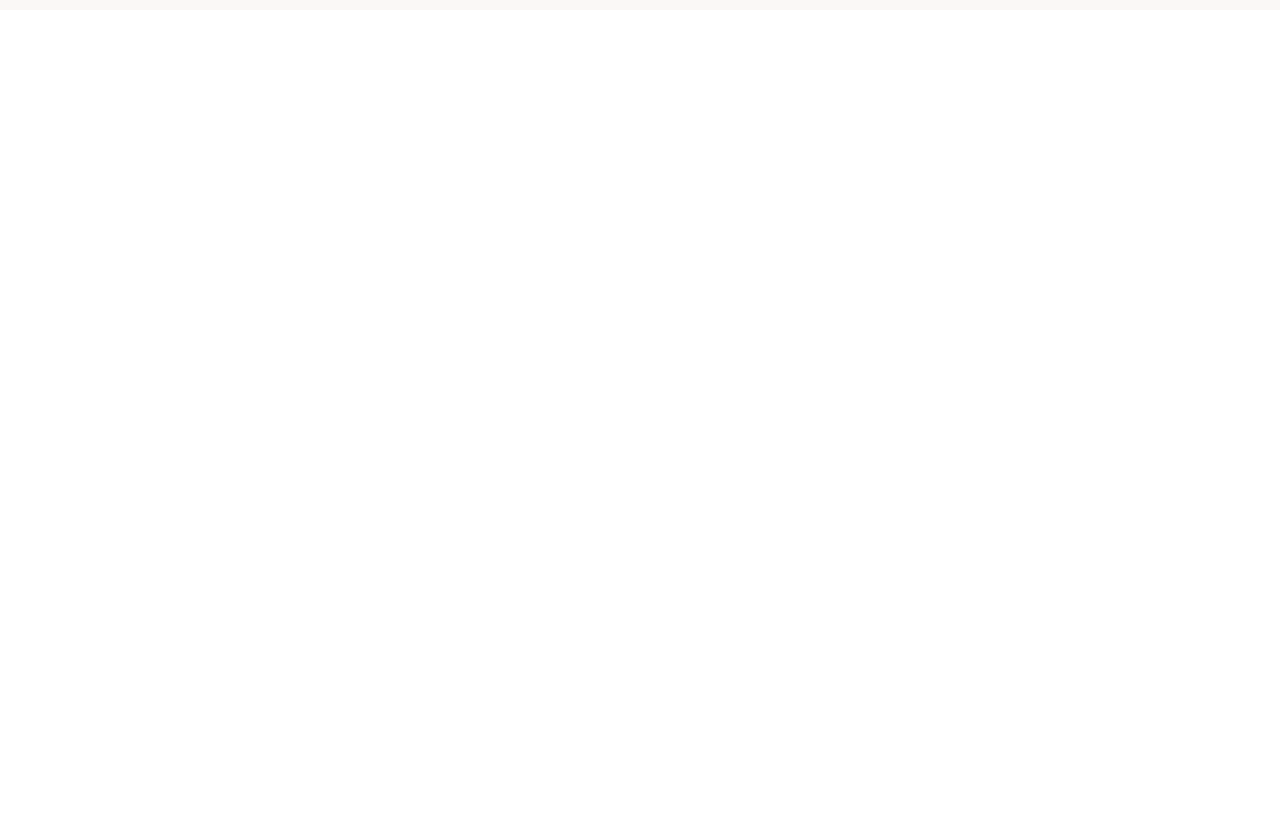
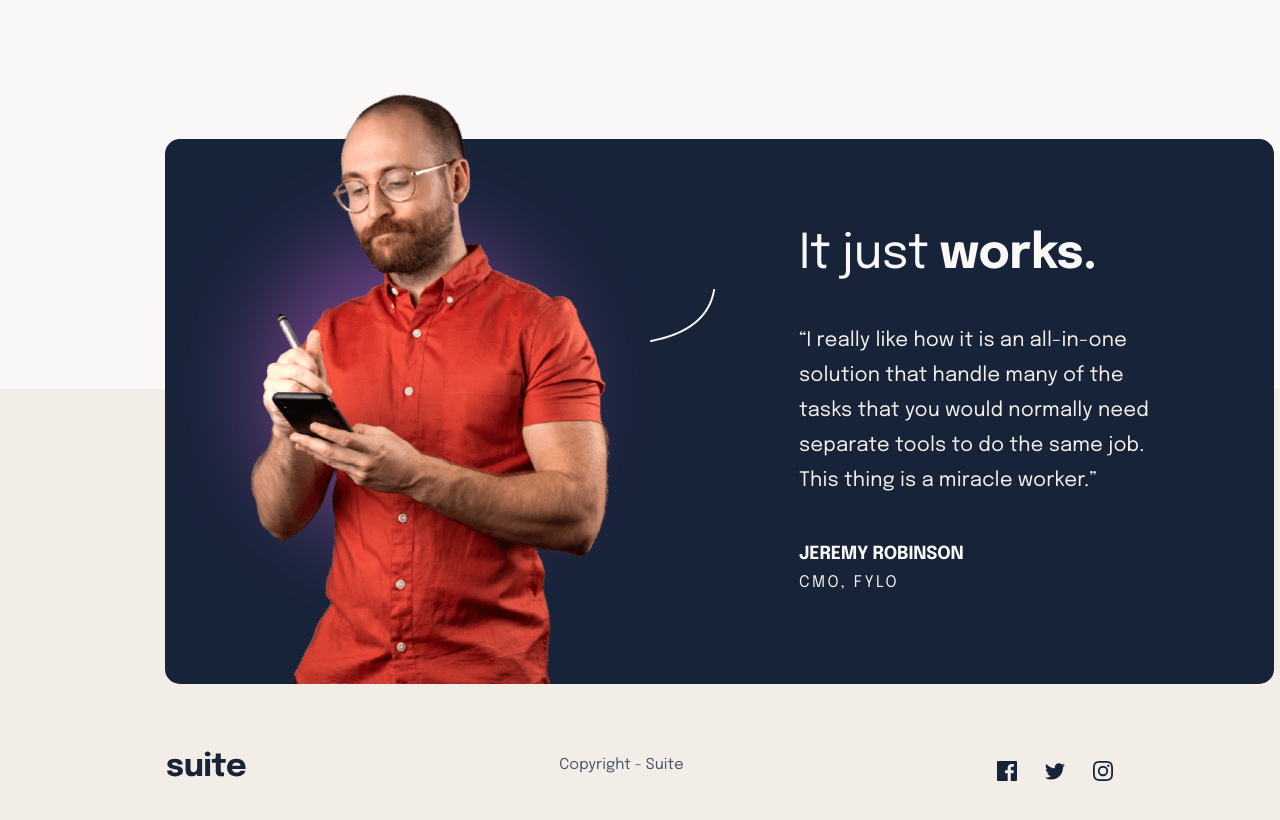
Before and after one commit to caarlosdamian/suite-landing, a React (Vite) app: page / in a window 1280 px wide. Shown: the part 790-1610 px from the top of the page. Before the commit the page ends 800 px from the top, so only its background shows below. Built offline with nearby package versions, Linux system fonts and the light colour scheme.

Commit message:
finish desktop application

```diff
--- a/src/App.scss
+++ b/src/App.scss
@@ -1,4 +1,4 @@
-@import '\ scss-const.scss';
+@import "\ scss-const.scss";
 * {
   margin: 0;
   padding: 0;
@@ -7,7 +7,8 @@
   font-style: normal;
 }
 main {
-  background:$cream;
-  height: 100vh;
-padding: 65px 165px 72px;
+  background: $cream;
+  height: 100%;
+  width: 100%;
+  padding-top: 65px;
 }
--- a/src/App.tsx
+++ b/src/App.tsx
@@ -1,5 +1,7 @@
 import { useState } from 'react'
 import './App.scss'
+import { Footer } from './sections/Footer/Footer'
+import { Hero } from './sections/Hero/Hero'
 import { Navbar } from './sections/Navbar/Navbar'
 import { Top } from './sections/Top/Top'
 
@@ -9,6 +11,8 @@ function App() {
     <main className="App">
      <Navbar/>
      <Top/>
+     <Hero/>
+     <Footer/>
     </main>
   )
 }
--- /dev/null
+++ b/src/sections/Footer/Footer.scss
@@ -0,0 +1,29 @@
+@import '../../\ scss-const.scss';
+
+.footer__container {
+    background: $beige;
+    height: 464px;
+    width: 100%;
+    display: flex;
+    align-items: flex-end;
+    padding-bottom: 72px;
+    padding-left: 167px;
+    padding-right: 167px;
+    justify-content: space-between;
+
+    .footer__middle-text {
+        font-weight: 400;
+        font-size: 15px;
+        line-height: 32px;
+        text-align: center;
+        letter-spacing: 0.0833333px;
+        color: #49566D;
+    }
+
+    .footer__right {
+        display: flex;
+        align-items: center;
+        justify-content: center;
+        gap: 28px;
+    }
+}
--- /dev/null
+++ b/src/sections/Footer/Footer.tsx
@@ -0,0 +1,25 @@
+import React from "react";
+import logo from "../../assets/logo.svg";
+import facebook from "../../assets/icon-facebook.svg";
+import instagram from "../../assets/icon-instagram.svg";
+import twitter from "../../assets/icon-twitter.svg";
+
+import "./Footer.scss";
+
+export const Footer = () => {
+  return (
+    <div className="footer__container">
+      <div className="footer__left">
+        <img src={logo} alt="logo" className="footer_left_logo" />
+      </div>
+      <div className="footer__middle">
+        <span className="footer__middle-text">Copyright - Suite</span>
+      </div>
+      <div className="footer__right">
+        <img src={facebook} alt="facebook" className="footer__icon" />
+        <img src={twitter} alt="twitter" className="footer__icon" />
+        <img src={instagram} alt="instagram" className="footer__icon" />
+      </div>
+    </div>
+  );
+};
--- /dev/null
+++ b/src/sections/Hero/Hero.scss
@@ -0,0 +1,95 @@
+.hero__container {
+  position: relative;
+  display: flex;
+  align-items: center;
+  justify-content: flex-end;
+}
+.hero__wrapper {
+  background: #172339;
+  border-radius: 15px;
+  width: 1109px;
+  height: 545px;
+  position: absolute;
+  top: -250px;
+  left: 165px;
+  display: flex;
+  align-items: flex-end;
+  justify-content: flex-end;
+  flex-direction: column;
+  padding-right: 125px;
+  padding-bottom: 88px;
+}
+
+.hero__img{
+    position: absolute;
+    z-index: 2;
+    left:250px;
+}
+
+.hero__img-blur{
+    position: absolute;
+    z-index: 1;
+    left: 140px;
+}
+
+.hero__img-pattern{
+    left: 650px;
+    top: -100px;
+    position: absolute;
+    z-index: 1;
+}
+.hero__footer{
+    font-weight: 400;
+    font-size: 48px;
+    line-height: 56px;
+    /* identical to box height, or 117% */
+
+    letter-spacing: -0.5px;
+
+    color: #FAF8F6;
+    margin-bottom: 40px;
+    text-align: start;
+
+}
+
+.hero__text{
+    font-weight: 400;
+font-size: 20px;
+line-height: 35px;
+/* or 175% */
+
+letter-spacing: 0.1px;
+
+/* Cream */
+
+color: #F3EDE7;
+width: 350px;
+margin-bottom: 40px;
+}
+
+.hero__footer-header{
+    font-weight: 700;
+font-size: 18px;
+line-height: 32px;
+/* identical to box height, or 178% */
+
+letter-spacing: -0.18px;
+
+/* Cream White */
+
+color: #FAF8F6;
+
+}
+
+.hero__footer-subtitle{
+    font-weight: 400;
+font-size: 16px;
+line-height: 26px;
+/* identical to box height, or 162% */
+
+letter-spacing: 2.5px;
+
+/* Cream */
+
+color: #F3EDE7;
+}
--- /dev/null
+++ b/src/sections/Hero/Hero.tsx
@@ -0,0 +1,31 @@
+import React from "react";
+import jeremy from '../../assets/image-jeremy-large.png'
+import pattern from '../../assets/pattern-curved-line-2.svg'
+import patternBlur from '../../assets/pattern-blur.svg'
+
+import './Hero.scss'
+
+export const Hero = () => {
+  return (
+    <div className="hero__container">
+      <img src={jeremy} alt="jeremy" className="hero__img" />
+      <img src={pattern} alt="pattern" className="hero__img-pattern" />
+      <img src={jeremy} alt="jeremy" className="hero__img" />
+      <img src={patternBlur} alt="patternBlur" className="hero__img-blur" />
+      <div className="hero__wrapper">
+      <div className="hero__wrapper-inner">
+        <h1 className="hero__footer">
+          It just <strong className="strong__header">works.</strong>
+        </h1>
+        <p className="hero__text">
+          “I really like how it is an all-in-one solution that handle many of
+          the tasks that you would normally need separate tools to do the same
+          job. This thing is a miracle worker.”
+        </p>
+        <h3 className="hero__footer-header">JEREMY ROBINSON</h3>
+        <h3 className="hero__footer-subtitle">CMO, FYLO</h3>
+      </div>
+      </div>
+    </div>
+  );
+};
--- a/src/sections/Navbar/Navbar.scss
+++ b/src/sections/Navbar/Navbar.scss
@@ -3,4 +3,6 @@
     align-items: center;
     justify-content: space-between;
     margin-bottom: 67px;
+    padding: 0 165px;
+
 }
--- a/src/sections/Top/Top.scss
+++ b/src/sections/Top/Top.scss
@@ -5,6 +5,8 @@
   justify-content: space-between;
   align-items: center;
   position: relative;
+  margin-bottom: 479px;
+  padding: 0 165px;
 
   .img-circle {
     position: absolute;
```
